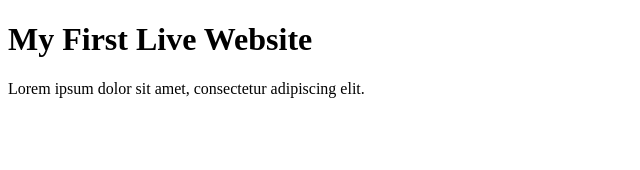
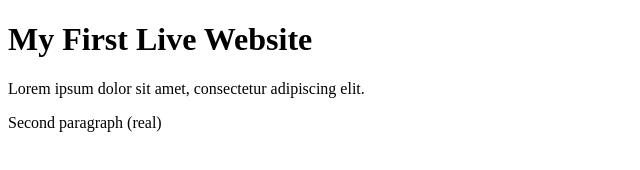
Before and after one commit to Peter-LLL/Test-Repo, a plain HTML site: page index.html in a window 1280 px wide. Shown: the whole page, without its empty margins (0-640 px from the left). Drawn offline with Linux system fonts and the light colour scheme.

Commit message:
Second Paragraph

```diff
--- a/index.html
+++ b/index.html
@@ -8,5 +8,6 @@
 <body>
     <h1>My First Live Website</h1>
     <p>Lorem ipsum dolor sit amet, consectetur adipiscing elit.</p>
+    <p>Second paragraph (real)</p>
 </body>
 </html>
```
